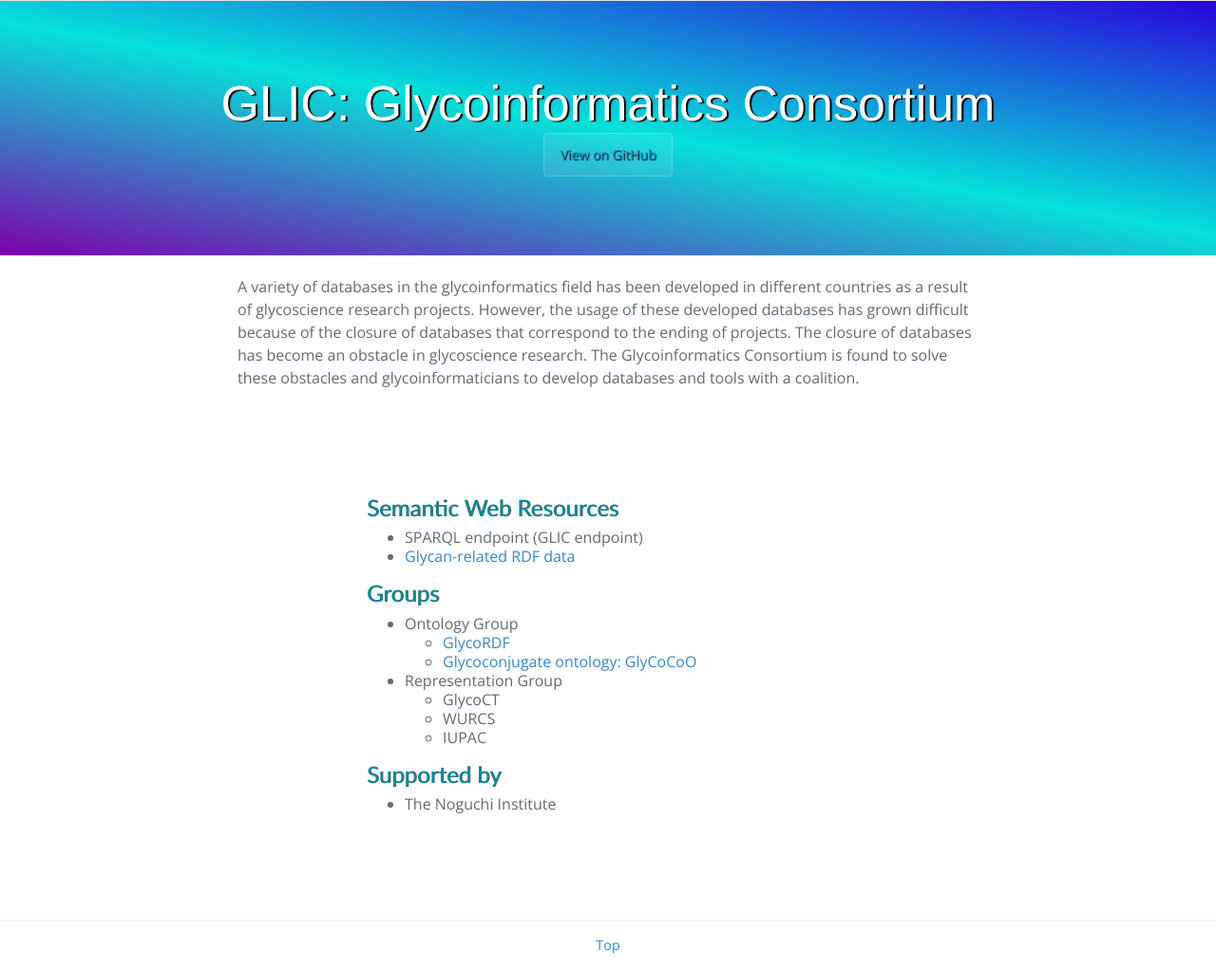
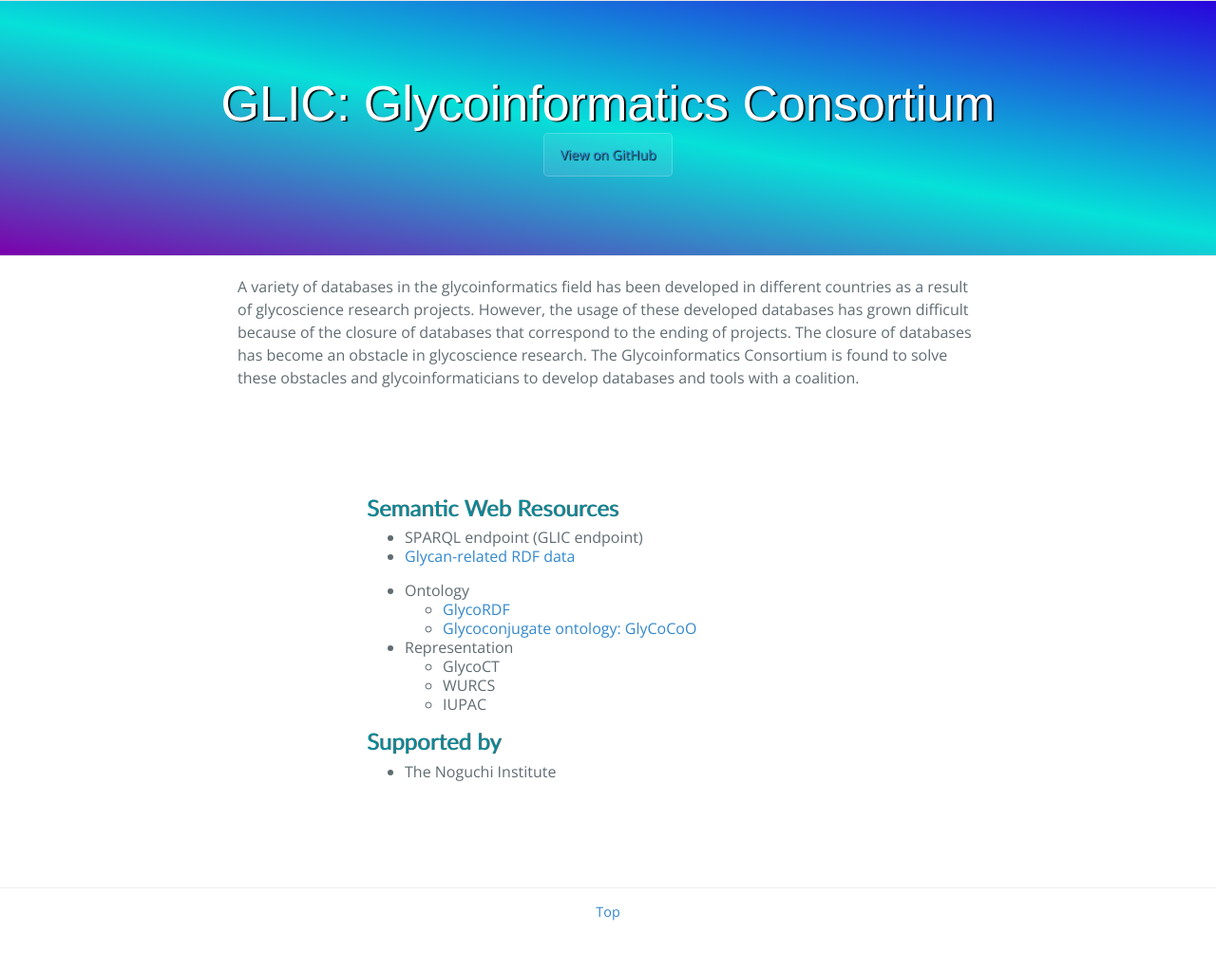
Before and after one commit to glycoinfo/www, a Jekyll site: the page built from index.md, in a window 1280 px wide. Shown: the whole page at 95% size. Built offline with Jekyll 4.4.1, drawn with Linux system fonts in a browser that asks for light colours; nearby versions of some CDN libraries; a script that is not in the unit is left out; after the commit the page ends 986 px from its top, so only the background shows below that.

Commit message:
Update index.md

```diff
--- a/index.md
+++ b/index.md
@@ -7,14 +7,11 @@
 * SPARQL endpoint (GLIC endpoint)
 * [Glycan-related RDF data](https://github.com/glycoinfo/rdf)
 
-
-### Groups
-* Ontology Group
+* Ontology
   * [GlycoRDF](https://github.com/ReneRanzinger/GlycoRDF)
   * [Glycoconjugate ontology: GlyCoCoO](https://github.com/glycoinfo/GlycoCoO)
 
-
-* Representation Group
+* Representation
   * GlycoCT
   * WURCS
   * IUPAC
```
